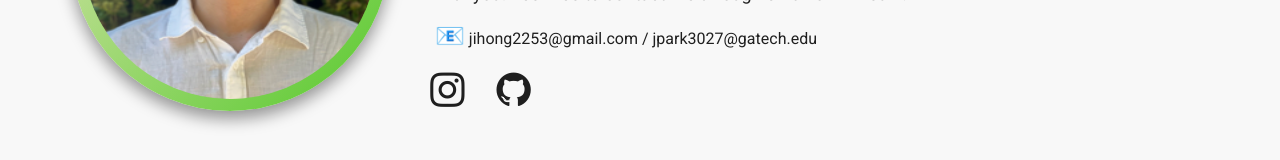
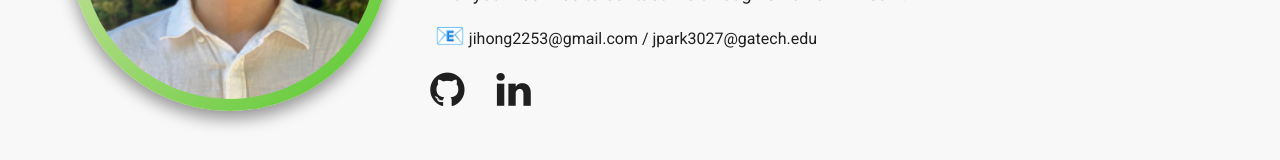
Before and after one commit to eliotte0106/jihong, a React (Create React App) app: page / in a window 1280 px wide. Shown: the part 419-579 px from the top of the page. Built offline with nearby package versions, Linux system fonts and the light colour scheme; the HTML template or start-up script is replaced by a standard one.

Commit message:
del insta

```diff
--- a/src/info/Info.js
+++ b/src/info/Info.js
@@ -42,21 +42,21 @@ export const info = {
     ],
     socials: [
 
-        {
-            link: "https://instagram.com/parkzhong",
-            icon: 'fa fa-instagram',
-            label: 'instagram'
-        },
+        // {
+        //     link: "https://instagram.com/parkzhong",
+        //     icon: 'fa fa-instagram',
+        //     label: 'instagram'
+        // },
         {
             link: "https://github.com/eliotte0106",
             icon: "fa fa-github",
             label: 'github'
         },
-        // {
-        //     link: "https://www.linkedin.com/in/jihong-park-102673224/",
-        //     icon: "fa fa-linkedin",
-        //     label: 'linkedin'
-        // },
+        {
+            link: "https://www.linkedin.com/in/jihong-park-102673224/",
+            icon: "fa fa-linkedin",
+            label: 'linkedin'
+        }
 
     ],
     bio: "Hello! I'm Jihong. I'm a Computer Science student at Georgia Tech. I'm interested in software engineering including full-stack engineering and mobile app development",
```
